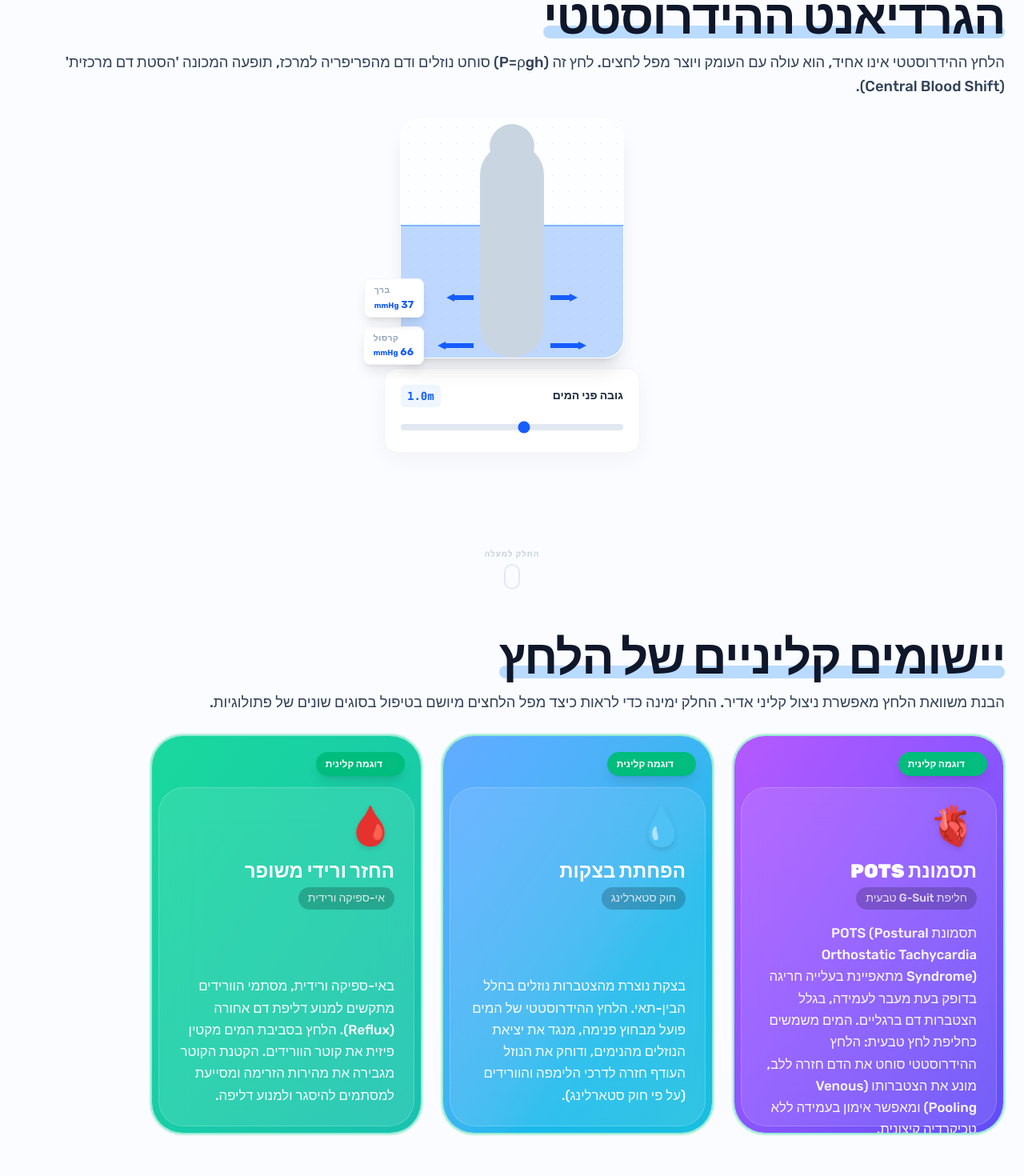
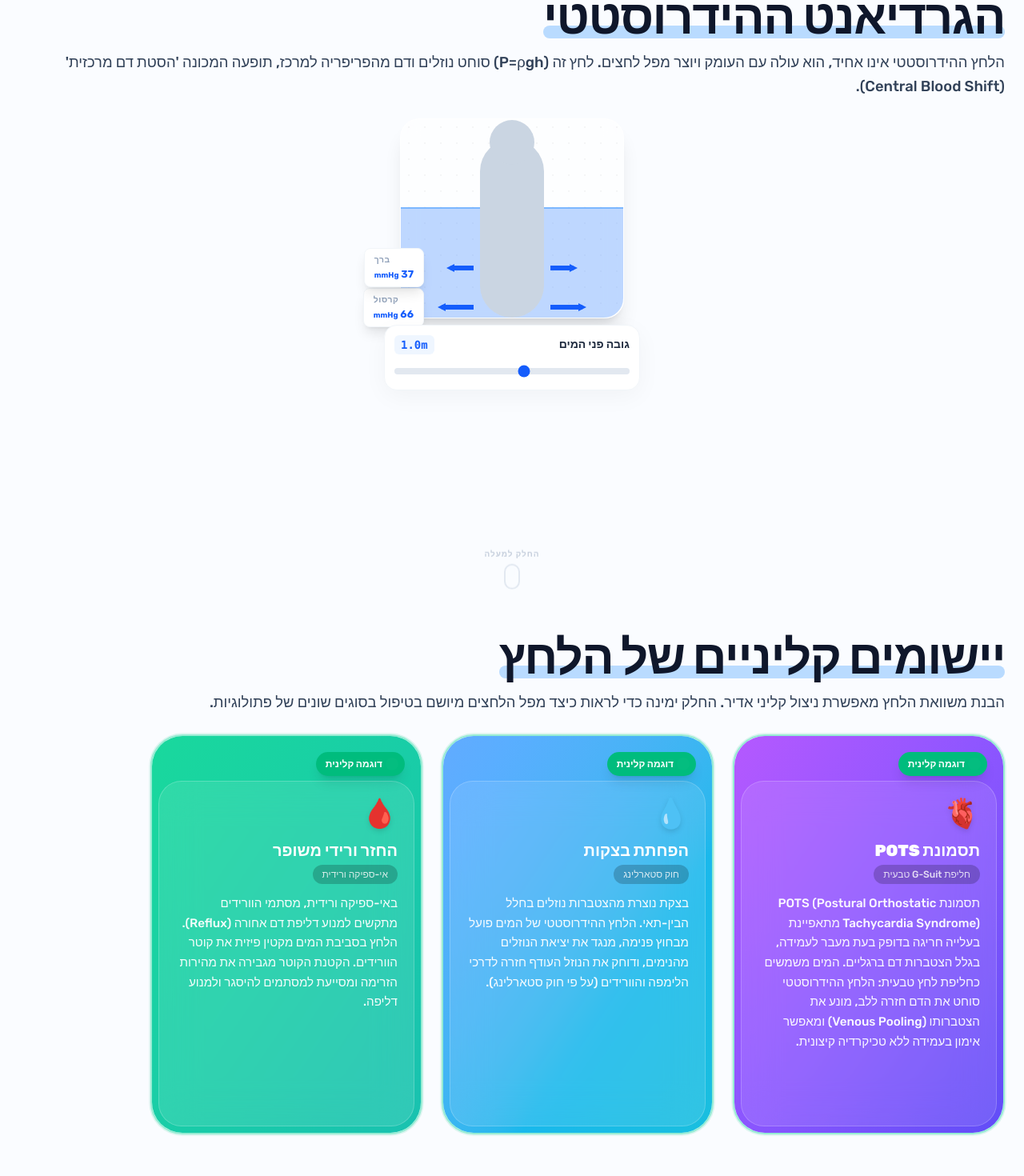
Before and after one commit to Tm9hbQn/hydroreel, a Next.js app in the folder app_build/: page /hydroreel/ in a window 1280 px wide. Shown: the part 840-2310 px from the top of the page at 80% size. Built offline with nearby package versions, Linux system fonts and the light colour scheme.

Commit message:
Fix text truncation in clinical cards and simulator slider visibility

```diff
--- a/app_build/components/ReelCard.tsx
+++ b/app_build/components/ReelCard.tsx
@@ -43,7 +43,7 @@ export default function ReelCard({ title, text, visual_trigger_id, layout = 'top
       </motion.div>
 
       {/* Visual / Simulation Area - Takes the remaining space */}
-      <div className="flex-1 w-full flex justify-center items-start pt-2 relative z-0 overflow-visible min-h-0">
+      <div className="flex-1 w-full flex justify-center items-stretch pt-2 relative z-0 overflow-visible min-h-0">
         <AnimationRenderer triggerId={visual_trigger_id} />
       </div>
 
--- a/app_build/components/visuals/ClinicalCarouselReel.tsx
+++ b/app_build/components/visuals/ClinicalCarouselReel.tsx
@@ -59,13 +59,13 @@ export default function ClinicalCarouselReel() {
             </div>
 
             {/* Glass Content */}
-            <div className="absolute inset-2 mt-14 bg-white/10 backdrop-blur-xl rounded-[2rem] border border-white/20 p-6 flex flex-col text-white">
-              <div className="text-5xl mb-4 drop-shadow-md">{c.icon}</div>
-              <h3 className="text-2xl font-black mb-1">{c.title}</h3>
-              <div className="text-white/80 font-medium text-sm mb-4 inline-block bg-black/20 px-3 py-1 rounded-full self-start">
+            <div className="absolute inset-2 mt-12 bg-white/10 backdrop-blur-xl rounded-[1.8rem] border border-white/20 p-5 flex flex-col text-white overflow-y-auto hide-scrollbar">
+              <div className="text-4xl mb-3 drop-shadow-md shrink-0">{c.icon}</div>
+              <h3 className="text-xl font-black mb-1 shrink-0">{c.title}</h3>
+              <div className="text-white/80 font-medium text-xs mb-3 inline-block bg-black/20 px-3 py-1 rounded-full self-start shrink-0">
                 {c.subtitle}
               </div>
-              <p className="text-white/95 leading-relaxed font-medium text-[1.05rem] mt-auto">
+              <p className="text-white/95 leading-relaxed font-medium text-[0.95rem] pb-2 shrink-0">
                 {c.description}
               </p>
             </div>
--- a/app_build/components/visuals/InteractivePressureSimulator.tsx
+++ b/app_build/components/visuals/InteractivePressureSimulator.tsx
@@ -21,7 +21,7 @@ export default function InteractivePressureSimulator() {
     <div className="w-full h-full flex flex-col items-center justify-start relative p-2" dir="rtl">
 
       {/* Simulation Area - removed overflow-hidden so tooltips can render outside */}
-      <div className="relative w-full max-w-[280px] flex-1 min-h-[180px] max-h-[300px] bg-white/60 rounded-3xl shadow-xl border border-white/50 flex items-end justify-center mb-3 backdrop-blur-md">
+      <div className="relative w-full max-w-[280px] flex-1 min-h-[150px] max-h-[250px] bg-white/60 rounded-3xl shadow-xl border border-white/50 flex items-end justify-center mb-2 backdrop-blur-md">
 
         {/* Background Grid */}
         <div className="absolute inset-0 opacity-[0.03] rounded-3xl overflow-hidden" style={{ backgroundImage: 'radial-gradient(#000 1px, transparent 1px)', backgroundSize: '20px 20px' }}></div>
@@ -89,10 +89,10 @@ export default function InteractivePressureSimulator() {
       </div>
 
       {/* Slider Control */}
-      <div className="w-full max-w-xs bg-white p-5 rounded-2xl shadow-[0_8px_30px_rgb(0,0,0,0.04)] border border-slate-100 shrink-0">
-        <label className="flex justify-between items-center mb-3">
+      <div className="w-full max-w-xs bg-white p-3 rounded-2xl shadow-[0_8px_30px_rgb(0,0,0,0.04)] border border-slate-100 shrink-0 z-20">
+        <label className="flex justify-between items-center mb-2">
           <span className="text-sm font-bold text-slate-800">גובה פני המים</span>
-          <span className="text-blue-600 font-mono font-bold bg-blue-50 px-2 py-1 rounded-md text-sm">{waterHeight.toFixed(1)}m</span>
+          <span className="text-blue-600 font-mono font-bold bg-blue-50 px-2 py-0.5 rounded-md text-sm">{waterHeight.toFixed(1)}m</span>
         </label>
         <input
           type="range"
@@ -101,7 +101,7 @@ export default function InteractivePressureSimulator() {
           step="0.1"
           value={waterHeight}
           onChange={(e) => setWaterHeight(parseFloat(e.target.value))}
-          className="w-full h-2 bg-slate-200 rounded-lg appearance-none cursor-pointer accent-blue-600"
+          className="w-full h-2 bg-slate-200 rounded-lg appearance-none cursor-pointer accent-blue-600 mb-1"
           dir="ltr"
         />
       </div>
```
